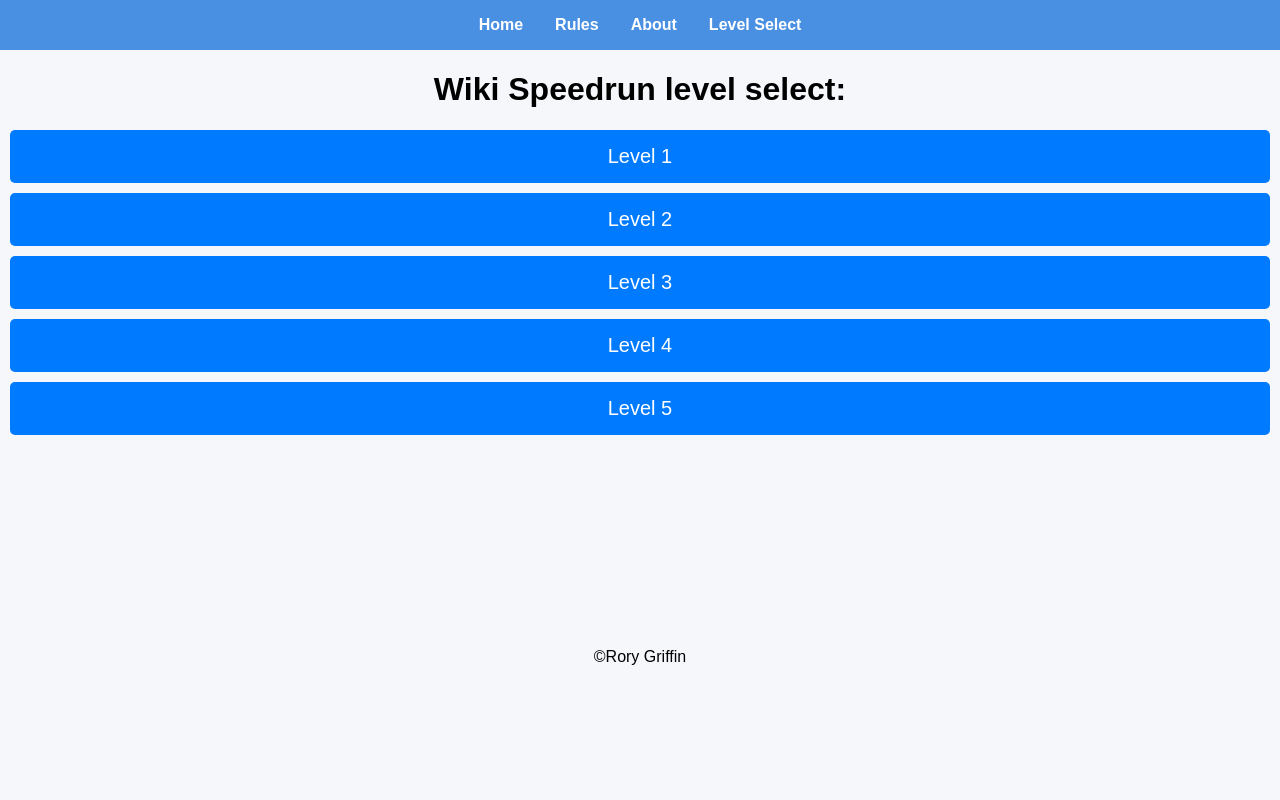
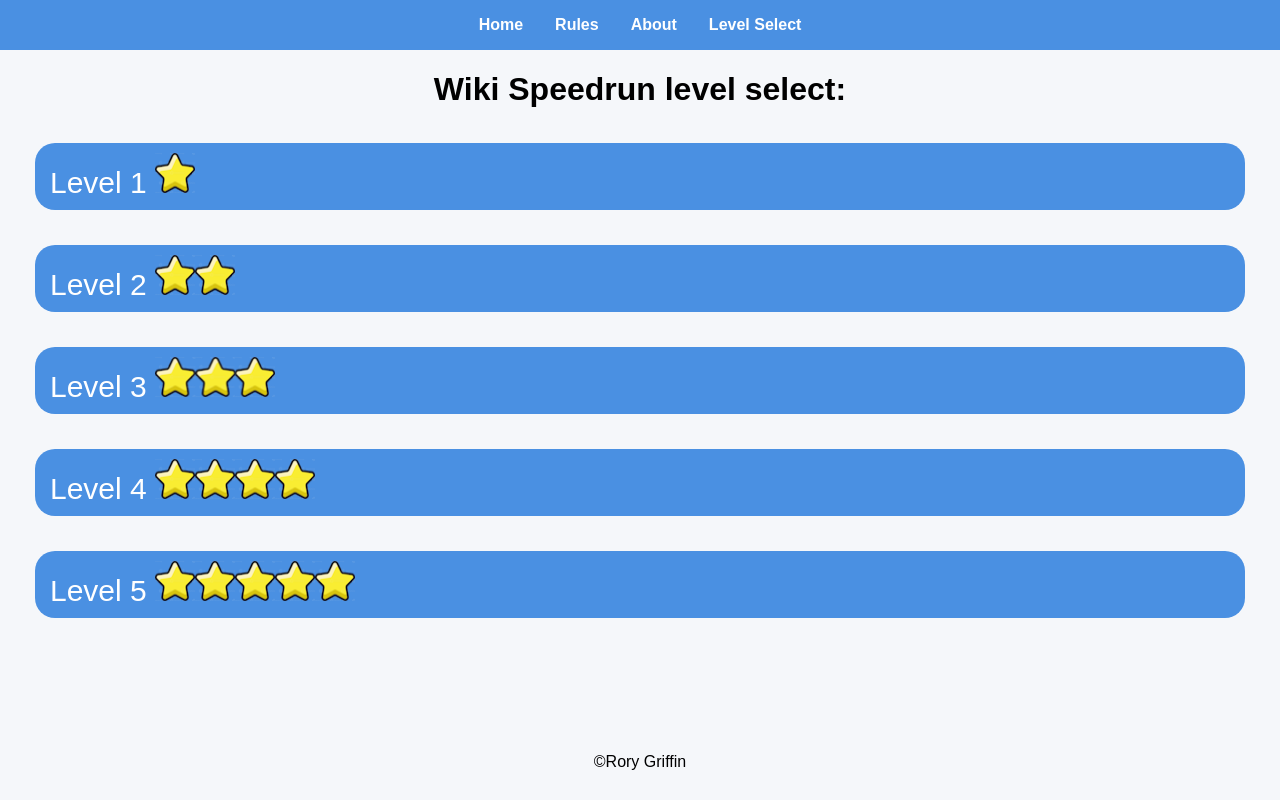
Before and after one commit to Web-Tech-Group-34/WikiRun, a plain HTML site: page levels.html in a window 1280 px wide. Drawn offline with Linux system fonts and the light colour scheme.

Commit message:
update Updated levels page and links

```diff
--- a/levels.css
+++ b/levels.css
@@ -46,17 +46,27 @@ body {
 
 a.level {
     display: block;
-    padding: 15px 30px;
-    margin: 10px;
-    font-size: 20px;
+    padding: 10px 15px;
+    margin: 35px;
+    font-size: 30px;
     color: white;
-    background-color: #007BFF;
-    text-align: center;
+    background-color: #4a90e2;
+    text-align: left;
     text-decoration: none;
-    border-radius: 5px;
+    border-radius: 20px;
     transition: background-color 0.3s ease;
 }
 
 a.level:hover {
     background-color: #0056b3;
 }
+
+.background-photo {
+    height: 40px;  Full viewport height
+    width: 40px;
+    background-image: url("images/levels_star.png");
+}
+
+p{
+    font-size 10;
+}
--- a/levels.html
+++ b/levels.html
@@ -22,11 +22,11 @@
 		<div class="wikirun_index">
 			<h1> Wiki Speedrun level select: </h1>
 
-        <a href="wikirun_play.html?level=1" class="level">Level 1</a>
-        <a href="wikirun_play.html?level=2" class="level">Level 2</a>
-        <a href="wikirun_play.html?level=3" class="level">Level 3</a>
-        <a href="wikirun_play.html?level=4" class="level">Level 4</a>
-        <a href="wikirun_play.html?level=5" class="level">Level 5</a>
+			<a href="wikirun_gameplay.html?level=1" class="level">Level 1 <img src="images/onestar.png" alt="star image" width="40" height="40"> </a>
+		<a href="wikirun_gameplay.html?level=2" class="level">Level 2 <img src="images/twostar.png" alt="two star image" width="80" height="40"> </a>
+		<a href="wikirun_gameplay.html?level=3" class="level">Level 3 <img src="images/threestar.png" alt="three star image" width="120" height="40"></a>
+		<a href="wikirun_gameplay.html?level=4" class="level">Level 4 <img src="images/fourstar.png" alt="four star image" width="160" height="40"></a>
+		<a href="wikirun_gameplay.html?level=5" class="level">Level 5 <img src="images/fivestar.png" alt="five star image" width="200" height="40"></a>
 		</div>
 
 	</body>
```
Also changed, not shown: index.html (+1 -1 lines), Images/Levels_star.png (added), Images/fivestar.png (added), Images/fourstar.png (added), Images/onestar.png (added), Images/threestar.png (added), Images/twostar.png (added), 1 other file. Lines whose indentation alone changed are shown as unchanged.
